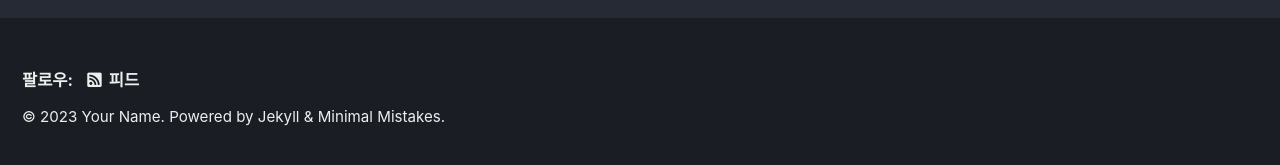
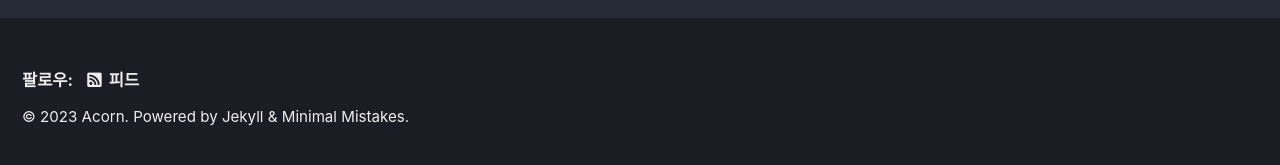
Before and after one commit to kdh6194/kdh6194.github.io, a Jekyll site: the page built from index.markdown, in a window 1280 px wide. Shown: the part 727-892 px from the top of the page. Built offline with Jekyll 4.4.1, drawn with Linux system fonts in a browser that asks for light colours; cached includes are drawn as plain includes; the list of posts is cut into pages by our own code.

Commit message:
config설정3-1
구분자 테스트1

```diff
--- a/_config.yml
+++ b/_config.yml
@@ -17,10 +17,10 @@ minimal_mistakes_skin    : "dark" # "default", "air", "aqua", "contrast", "dark"
 # Site Settings
 locale                   : "ko-KR" #"ko-KR"한국 "en-GB"영국 "en-US"미국 "fr-FR"프랑스(불어) "fr-CA"캐나다(불어)
 title                    : "IT_AcornBlog"
-title_separator          : "|"
+title_separator          : "-"
 subtitle                 : "a scribble book" # site tagline that appears below site title in masthead
-name                     : "Your Name"
-description              : "An amazing website."
+name                     : "Acorn"
+description              : "The pain that can't kill me makes me stronger"
 url                      : # the base hostname & protocol for your site e.g. "https://mmistakes.github.io"
 baseurl                  : # the subpath of your site, e.g. "/blog"
 repository               : # GitHub username/repo-name e.g. "mmistakes/minimal-mistakes"
```
